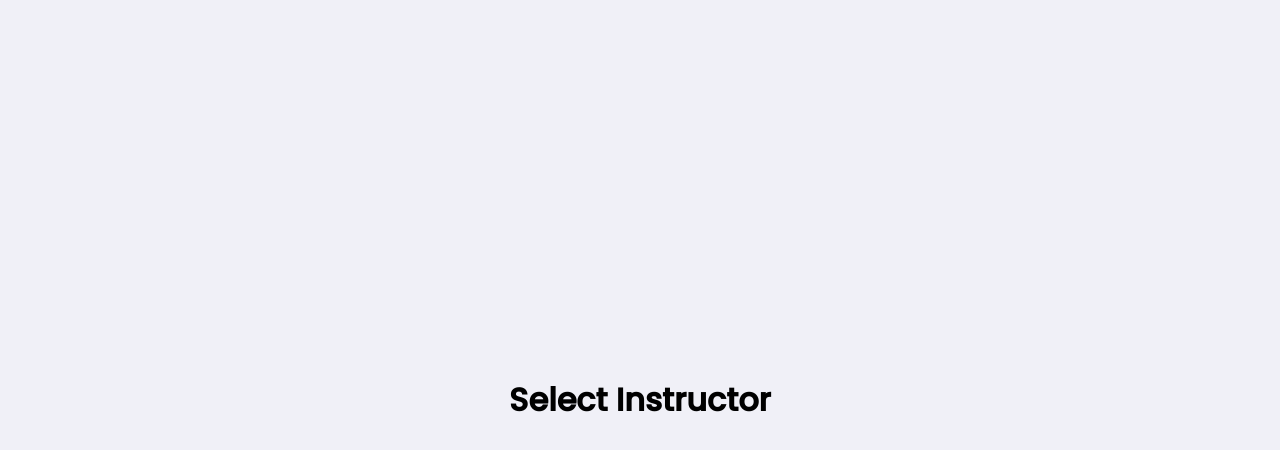
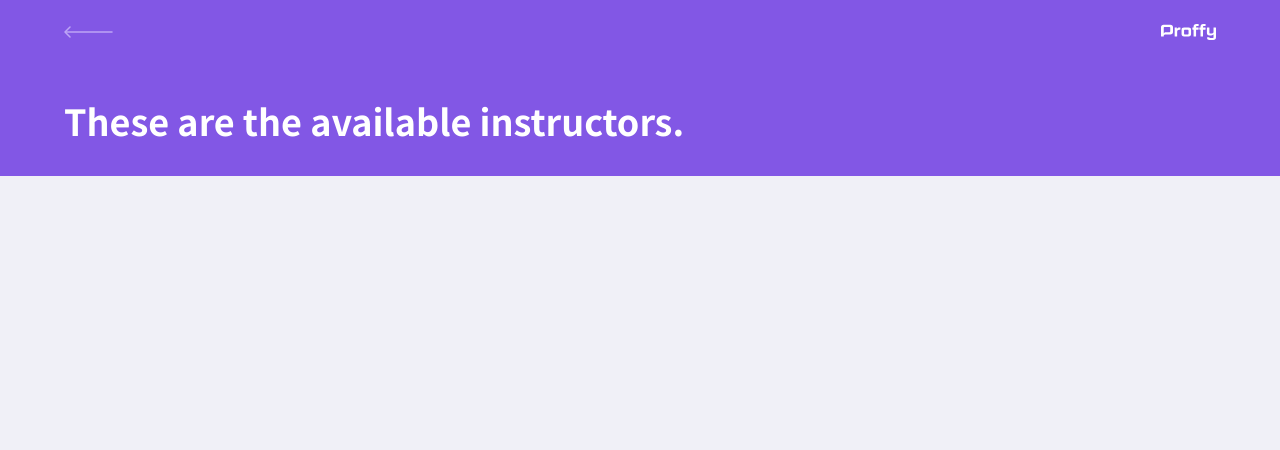
Before and after one commit to thiagojacinto/nextLevelWeek-ProffyApp, a React (Create React App) app in the folder web/: page /select in a window 1280 px wide. Shown: the top 450 px of the page. Built offline with nearby package versions, Linux system fonts and the light colour scheme.

Commit message:
[page] select instructor

```diff
--- a/web/src/pages/SelectInstructor/index.tsx
+++ b/web/src/pages/SelectInstructor/index.tsx
@@ -1,7 +1,21 @@
 import React from "react";
+import styled from "styled-components";
+// import { Link } from "react-router-dom";
+import Header from "../../components/Header";
+
+export const InstructorSelectionPage = styled.div`
+  min-width: 100vw;
+  height: 100vh;
+`;
 
 export const SelectInstructor: React.FC = () => {
-  return <h1>Select Instructor</h1>;
+  return (
+    <InstructorSelectionPage className="container">
+      <Header>
+        <strong>These are the available instructors.</strong>
+      </Header>
+    </InstructorSelectionPage>
+  );
 };
 
 export default SelectInstructor;
```
